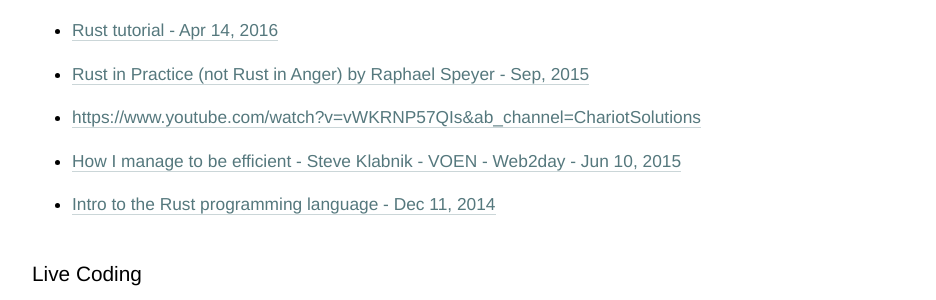
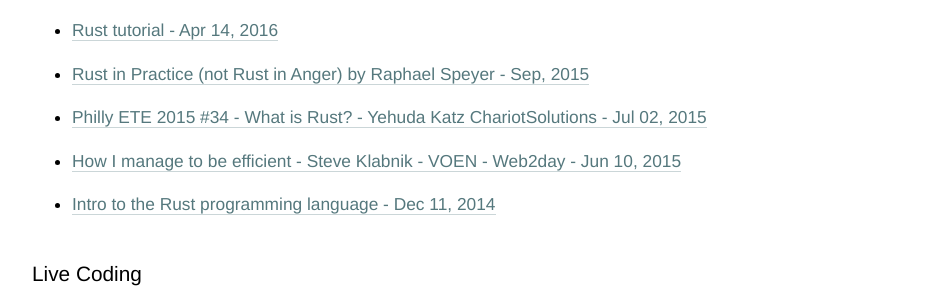
Before and after one commit to adelarsq/daily-rust.github.io, a Jekyll site: the page built from _posts/2016-06-22-videos.md, in a window 1280 px wide. Shown: the part 404-704 px from the top of the page, without its empty margins (158-1094 px from the left). Built offline with Jekyll 4.4.1, drawn with Linux system fonts in a browser that asks for light colours.

Commit message:
Update 2016-06-22-videos.md

```diff
--- a/_posts/2016-06-22-videos.md
+++ b/_posts/2016-06-22-videos.md
@@ -14,7 +14,7 @@ Older videos (more thant 1 year ago) don't work anymore in the current version,
 - [Basic Intro to Rust - Jul 09, 2016](https://www.youtube.com/watch?v=jiJSnYP5EuU&ab_channel=RegisBoudinot)
 - [Rust tutorial - Apr 14, 2016](https://www.youtube.com/watch?v=U1EFgCNLDB8&ab_channel=DerekBanas)
 - [Rust in Practice (not Rust in Anger) by Raphael Speyer - Sep, 2015](https://www.youtube.com/watch?v=UIJ1CLtcKG4&ab_channel=FP-Syd)
-- [https://www.youtube.com/watch?v=vWKRNP57QIs&ab_channel=ChariotSolutions](https://www.youtube.com/watch?v=vWKRNP57QIs&ab_channel=ChariotSolutions)
+- [Philly ETE 2015 #34 - What is Rust? - Yehuda Katz ChariotSolutions - Jul 02, 2015](https://www.youtube.com/watch?v=vWKRNP57QIs&ab_channel=ChariotSolutions)
 - [How I manage to be efficient - Steve Klabnik - VOEN - Web2day - Jun 10, 2015](https://www.youtube.com/watch?v=CSYilkhDHzw&ab_channel=Web2day)
 - [Intro to the Rust programming language - Dec 11, 2014](https://www.youtube.com/watch?v=agzf6ftEsLU&ab_channel=Code&SupplyCo)
 
```
